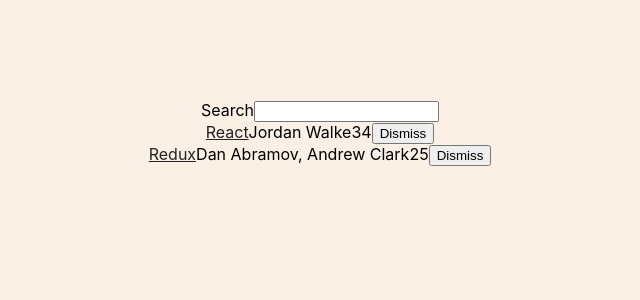
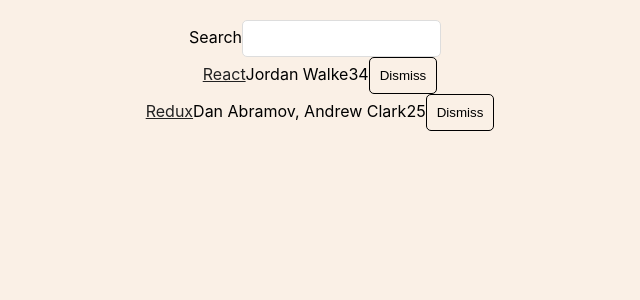
Before and after one commit to ofu997/r01, a React (Create React App) app: page / in a window 1280 px wide. Shown: the top 300 px of the page, without its empty margins (320-960 px from the left). Built offline with nearby package versions, Linux system fonts and the light colour scheme.

Commit message:
apply more css and make reusable components into functional stateless components

```diff
--- a/src/App.css
+++ b/src/App.css
@@ -1,7 +1,7 @@
-.App {
+/* .App {
   text-align: center;
   padding : 100px 0px;
-}
+} */
 
 .App-logo {
   animation: App-logo-spin infinite 20s linear;
@@ -32,3 +32,66 @@
     transform: rotate(360deg);
   }
 }
+
+.page {
+  margin: 20px;
+}
+
+.interactions {
+  text-align: center;
+}
+
+.table {
+  margin: 20px 0;
+}
+
+.table-header {
+  display: flex;
+  line-height: 24px;
+  font-size: 16px;
+  padding: 0 10px;
+  justify-content: space-between;
+}
+
+.table-empty {
+  margin: 200px;
+  text-align: center;
+  font-size: 16px;
+}
+
+.table-row {
+  display: flex;
+  line-height: 24px;
+  white-space: nowrap;
+  margin: 10px 0;
+  padding: 10px;
+  background: #ffffff;
+  border: 1px solid #e3e3e3;
+}
+
+.table-header > span {
+  overflow: hidden;
+  text-overflow: ellipsis;
+  padding: 0 5px;
+}
+
+.table-row > span {
+  overflow: hidden;
+  text-overflow: ellipsis;
+  padding: 0 5px;
+}
+
+.button-inline {
+  border-width: 0;
+  background: transparent;
+  color: inherit;
+  text-align: inherit;
+  -webkit-font-smoothing: inherit;
+  padding: 0;
+  font-size: inherit;
+  cursor: pointer;
+}
+.button-active {
+  border-radius: 0;
+  border-bottom: 1px solid #38BB6C;
+}
--- a/src/App.js
+++ b/src/App.js
@@ -54,7 +54,8 @@
     // var list = this.state.list;
   const { searchTerm, list } = this.state;
     return (
-      <div className="App">
+      <div className='page'>
+        <div className='interactions'>
           <Search
             value = { searchTerm }
             onChange = { this.onSearchChange }
@@ -66,6 +67,7 @@
             pattern = { searchTerm }
             onDismiss = { this.onDismiss }
           />
+        </div>
       </div>
     );
   }
@@ -129,13 +131,33 @@
     />
   </form>
 
+// class Table extends Component {
+//   render() {
+//     const { list, pattern, onDismiss } = this.props;
+//     return(
+//       <div>
+//         {list.filter(isSearched(pattern)).map(item =>
+//           <div key = { item.objectID }>
+//             <span><a href = { item.url }>{item.title}</a></span>
+//             <span>{ item.author }</span>
+//             <span>{ item.num_comments }</span>
+//             <span>{ item.points }</span>
+//             <span>
+//               <Button
+//                 onClick={() => onDismiss(item.objectID)}
+//               >
+//                 Dismiss
+//               </Button>
+//             </span>
+//           </div>
+//         )}
+//       </div>
+//     )
+//   }
+// }
 
-
-
-class Table extends Component {
-  render() {
-    const { list, pattern, onDismiss } = this.props;
-    return(
+// As a functional stateless component
+const Table = ({ list, pattern, onDismiss }) =>
   <div>
     {list.filter(isSearched(pattern)).map(item =>
       <div key = { item.objectID }>
@@ -153,19 +175,31 @@
       </div>
     )}
   </div>
-    )
-  }
-}
+
+
 
 // example of reusable component
-class Button extends Component {
-  render() {
-    const {
-      onClick,
-      className = "",
-      children,
-    } = this.props;
-    return (
+// class Button extends Component {
+//   render() {
+//     const {
+//       onClick,
+//       className = "",
+//       children,
+//     } = this.props;
+//     return (
+//       <button
+//       onClick = { onClick }
+//       className = { className }
+//       type="button"
+//       >
+//       { children }
+//       </button>
+//     );
+//   }
+// }
+
+// As a functional stateless component
+const Button = ({ onClick, className, children}) =>
   <button
   onClick = { onClick }
   className = { className }
@@ -173,8 +207,5 @@
   >
   { children }
   </button>
-    );
-  }
-}
 
 export default App;
--- a/src/index.css
+++ b/src/index.css
@@ -1,13 +1,3 @@
-body {
-  background-color: linen;
-  margin: 0;
-  font-family: -apple-system, BlinkMacSystemFont, "Segoe UI", "Roboto", "Oxygen",
-    "Ubuntu", "Cantarell", "Fira Sans", "Droid Sans", "Helvetica Neue",
-    sans-serif;
-  -webkit-font-smoothing: antialiased;
-  -moz-osx-font-smoothing: grayscale;
-}
-
 a {
   color: #222;
 }
@@ -16,13 +6,45 @@
   text-decoration: underline;
 }
 
-ul, li {
-  list-style: none;
-  padding: 0;
+body {
+  background-color: linen;
   margin: 0;
+  font-family: -apple-system, BlinkMacSystemFont, "Segoe UI", "Roboto", "Oxygen",
+  "Ubuntu", "Cantarell", "Fira Sans", "Droid Sans", "Helvetica Neue",
+  sans-serif;
+  -webkit-font-smoothing: antialiased;
+  -moz-osx-font-smoothing: grayscale;
+}
+
+button {
+padding: 10px;
+border-radius: 5px;
+/* border: 1px solid #dddddd; */
+border: 1px solid black;
+background: transparent;
+/* color: #808080; */
+color: black;
+cursor: pointer;
+}
+
+button:hover {
+color: #222;
 }
 
 code {
   font-family: source-code-pro, Menlo, Monaco, Consolas, "Courier New",
     monospace;
 }
+
+input {
+  padding: 10px;
+  border-radius: 5px;
+  margin-right: 10px;
+  border: 1px solid #dddddd;
+}
+
+ul, li {
+  list-style: none;
+  padding: 0;
+  margin: 0;
+}
```
Lines whose indentation alone changed are shown as unchanged.
